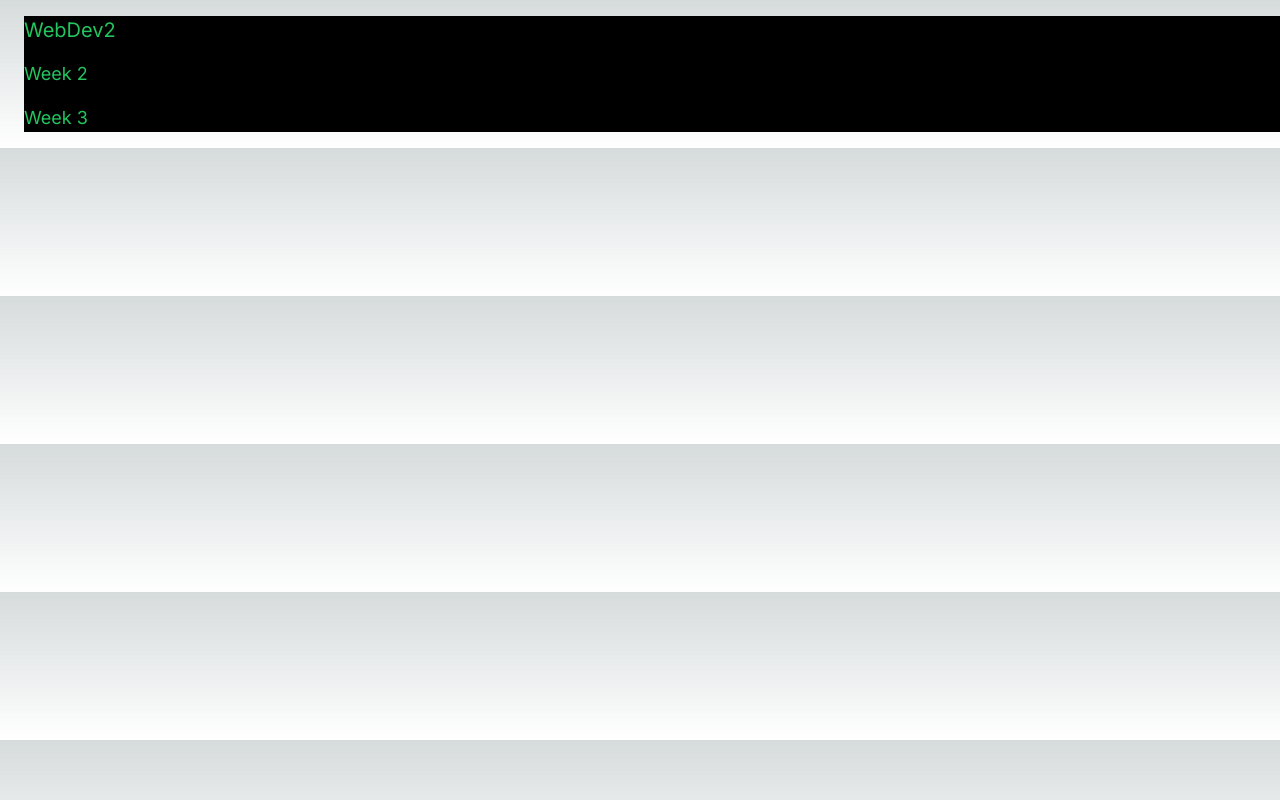
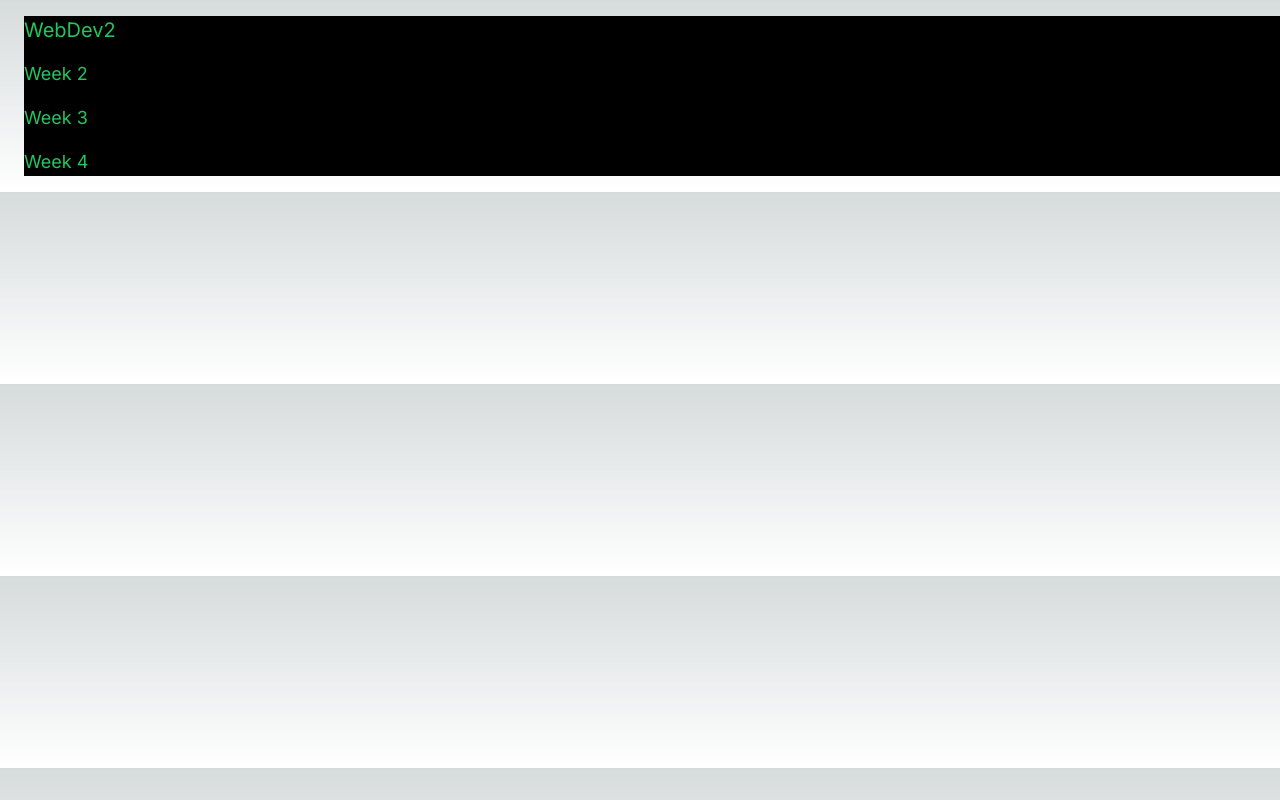
Before and after one commit to WeldSD/cprg306-assignments, a Next.js app: page / in a window 1280 px wide. Built offline with nearby package versions, Linux system fonts and the light colour scheme.

Commit message:
Week 4 folder

```diff
--- a/app/page.js
+++ b/app/page.js
@@ -15,6 +15,11 @@ export default function Page() {
           <Link href="week-3">Week 3</Link>
         </li>
       </ul>
+      <ul>
+        <li className="bg-black text-lg text-green-500 mb-4">
+          <Link href="week-4">Week 4</Link>
+        </li>
+      </ul>
     </main>
   );
 }
```
Also changed, not shown: tailwind.config.js (line endings or trailing spaces).
